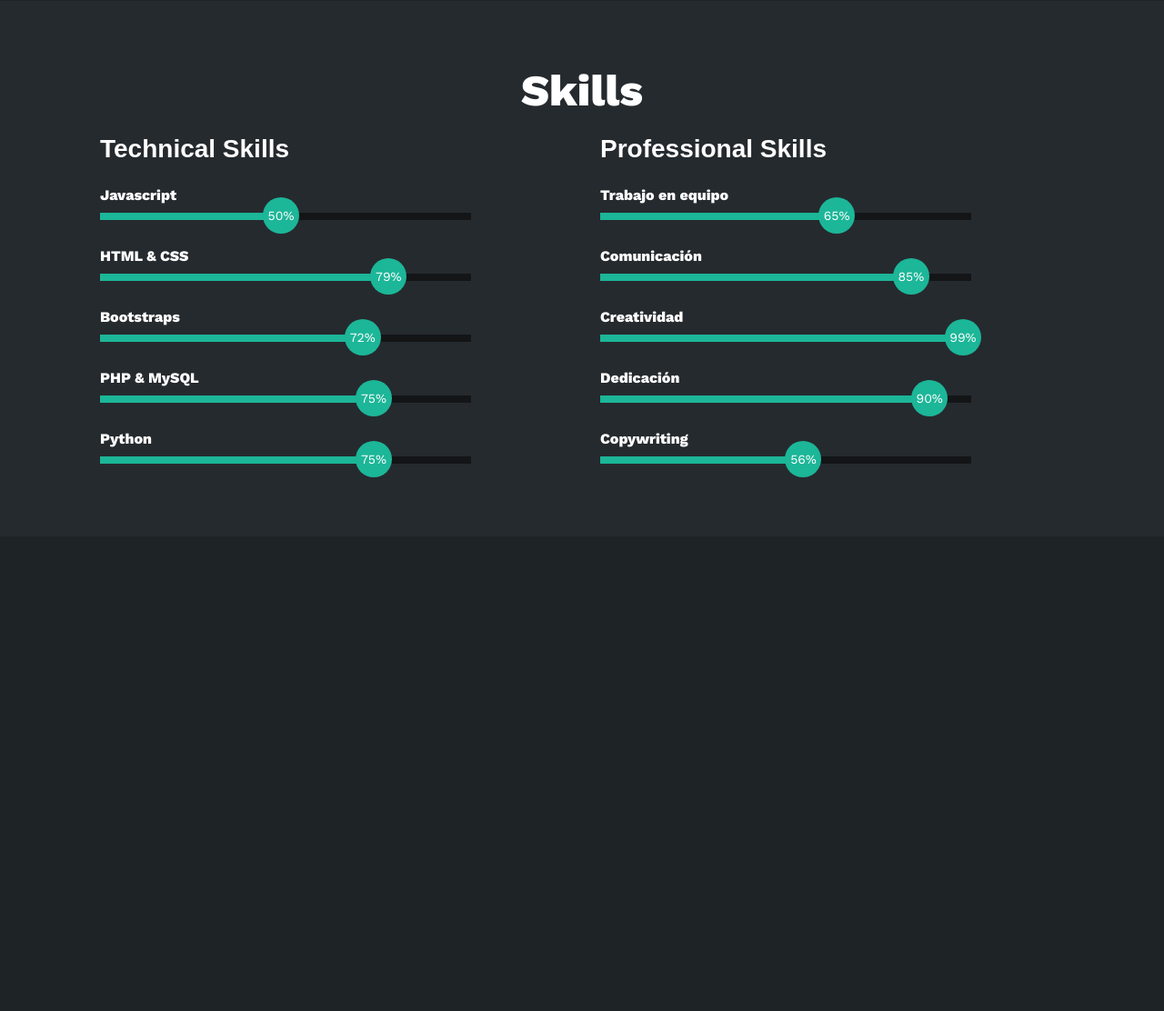
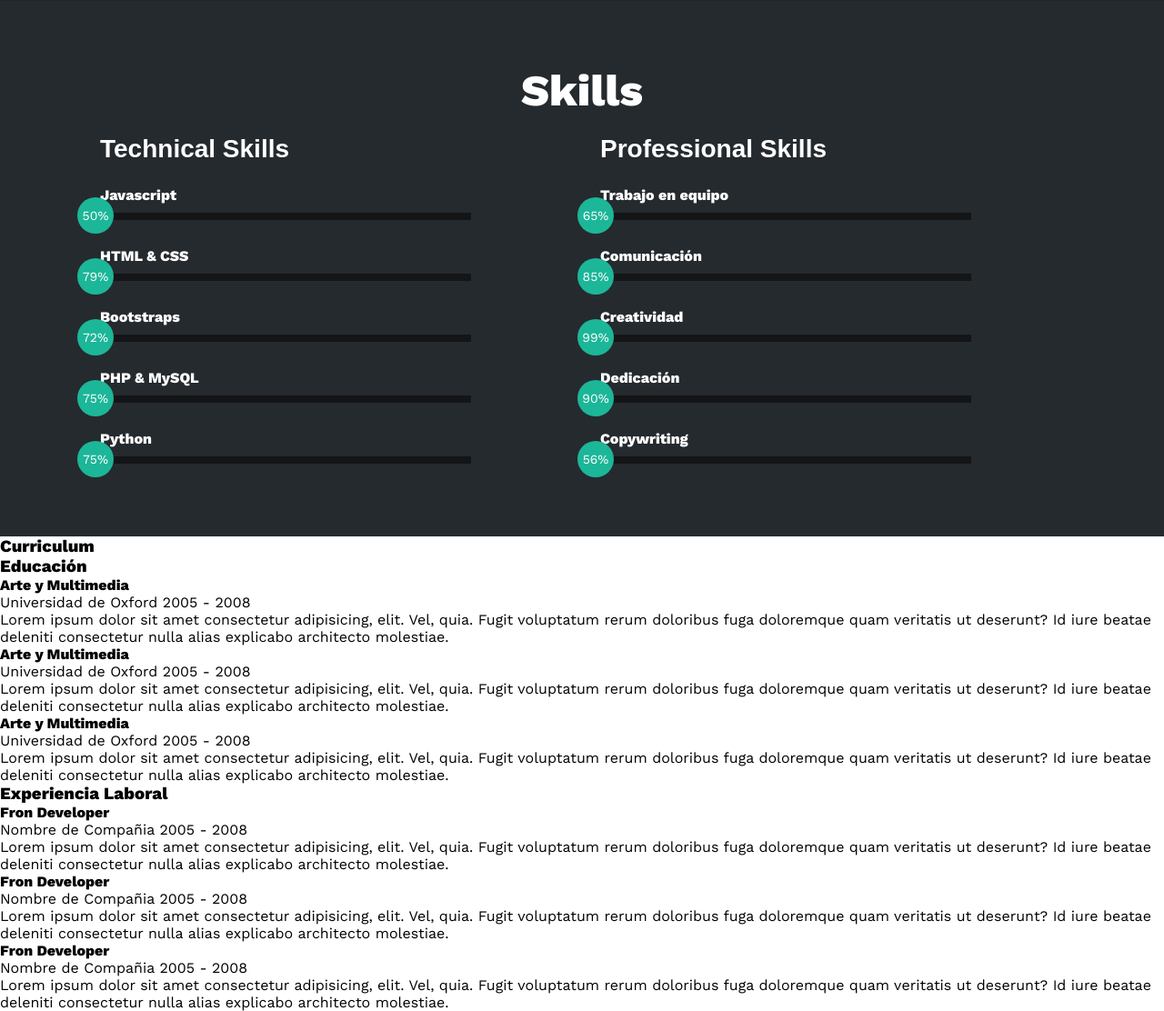
Before and after one commit to GonzaloCiv90/Web-portfolio1, a PHP site: page / in a window 1280 px wide. Shown: the part 1430-2542 px from the top of the page at 91% size. Before the commit the page ends 1955 px from the top, so only its background shows below. Run offline with PHP 8.4, Linux system fonts and the light colour scheme.

Commit message:
Se agrega html de la sección Curriculum

```diff
--- a/Index.html
+++ b/Index.html
@@ -148,7 +148,7 @@
 	</section>
 
 	<!--SECTION SKILLS-->
-	<section class="skills" id="skills">
+	<section id="skills" class="skills">
 		<div class="contenido-seccion">
 			<h2>Skills</h2>
 			<div class="fila">
@@ -158,7 +158,7 @@
 					<div class="skill">
 						<span>Javascript</span>
 						<div class="barra-skill">
-							<div class="progreso javascript">
+							<div class="progreso">
 								<span>50%</span>
 							</div>
 						</div>
@@ -166,7 +166,7 @@
 					<div class="skill">
 						<span>HTML & CSS</span>
 						<div class="barra-skill">
-							<div class="progreso htmlcss">
+							<div class="progreso">
 								<span>79%</span>
 							</div>
 						</div>
@@ -174,7 +174,7 @@
 					<div class="skill">
 						<span>Bootstraps</span>
 						<div class="barra-skill">
-							<div class="progreso bootstraps">
+							<div class="progreso">
 								<span>72%</span>
 							</div>
 						</div>
@@ -182,7 +182,7 @@
 					<div class="skill">
 						<span>PHP & MySQL</span>
 						<div class="barra-skill">
-							<div class="progreso phpmysql">
+							<div class="progreso">
 								<span>75%</span>
 							</div>
 						</div>
@@ -190,7 +190,7 @@
 					<div class="skill">
 						<span>Python</span>
 						<div class="barra-skill">
-							<div class="progreso python">
+							<div class="progreso">
 								<span>75%</span>
 							</div>
 						</div>
@@ -202,7 +202,7 @@
 					<div class="skill">
 						<span>Trabajo en equipo</span>
 						<div class="barra-skill">
-							<div class="progreso equipo">
+							<div class="progreso">
 								<span>65%</span>
 							</div>
 						</div>
@@ -210,7 +210,7 @@
 					<div class="skill">
 						<span>Comunicación</span>
 						<div class="barra-skill">
-							<div class="progreso comunicacion">
+							<div class="progreso">
 								<span>85%</span>
 							</div>
 						</div>
@@ -218,7 +218,7 @@
 					<div class="skill">
 						<span>Creatividad</span>
 						<div class="barra-skill">
-							<div class="progreso creatividad">
+							<div class="progreso">
 								<span>99%</span>
 							</div>
 						</div>
@@ -226,7 +226,7 @@
 					<div class="skill">
 						<span>Dedicación</span>
 						<div class="barra-skill">
-							<div class="progreso dedicacion">
+							<div class="progreso">
 								<span>90%</span>
 							</div>
 						</div>
@@ -234,7 +234,7 @@
 					<div class="skill">
 						<span>Copywriting</span>
 						<div class="barra-skill">
-							<div class="progreso copywriting">
+							<div class="progreso">
 								<span>56%</span>
 							</div>
 						</div>
@@ -242,5 +242,74 @@
 				</div>
 			</div>
 	</section>
+
+	<!--SECTION CURRICULUN-->
+	<section id="curriculum" class="curriculum">
+		<div class="contenido-seccion">
+			<h3>Curriculum</h3>
+			<div class="fila">
+				<div class="col-izquierda">
+					<h3>Educación</h3>
+					<div class="item-izq">
+						<h4>Arte y Multimedia</h4>
+						<span class="casa">Universidad de Oxford</span>
+						<span class="fecha">2005 - 2008</span>
+						<p>Lorem ipsum dolor sit amet consectetur adipisicing, elit. Vel, quia. Fugit voluptatum rerum doloribus fuga doloremque quam veritatis ut deserunt? Id iure beatae deleniti consectetur nulla alias explicabo architecto molestiae.</p>
+						<div class="conectori">
+							<div class="circuloi"></div>
+						</div>
+					</div>
+					<div class="item-izq">
+						<h4>Arte y Multimedia</h4>
+						<span class="casa">Universidad de Oxford</span>
+						<span class="fecha">2005 - 2008</span>
+						<p>Lorem ipsum dolor sit amet consectetur adipisicing, elit. Vel, quia. Fugit voluptatum rerum doloribus fuga doloremque quam veritatis ut deserunt? Id iure beatae deleniti consectetur nulla alias explicabo architecto molestiae.</p>
+						<div class="conectori">
+							<div class="circuloi"></div>
+						</div>
+					</div>
+					<div class="item-izq">
+						<h4>Arte y Multimedia</h4>
+						<span class="casa">Universidad de Oxford</span>
+						<span class="fecha">2005 - 2008</span>
+						<p>Lorem ipsum dolor sit amet consectetur adipisicing, elit. Vel, quia. Fugit voluptatum rerum doloribus fuga doloremque quam veritatis ut deserunt? Id iure beatae deleniti consectetur nulla alias explicabo architecto molestiae.</p>
+						<div class="conectori">
+							<div class="circuloi"></div>
+						</div>
+					</div>
+				</div>
+				<div class="col-derecha">
+					<h3>Experiencia Laboral</h3>
+					<div class="item-der">
+						<h4>Fron Developer</h4>
+						<span class="casa">Nombre de Compañia</span>
+						<span class="fecha">2005 - 2008</span>
+						<p>Lorem ipsum dolor sit amet consectetur adipisicing, elit. Vel, quia. Fugit voluptatum rerum doloribus fuga doloremque quam veritatis ut deserunt? Id iure beatae deleniti consectetur nulla alias explicabo architecto molestiae.</p>
+						<div class="conectord">
+							<div class="circulod"></div>
+						</div>
+					</div>
+					<div class="item-der">
+						<h4>Fron Developer</h4>
+						<span class="casa">Nombre de Compañia</span>
+						<span class="fecha">2005 - 2008</span>
+						<p>Lorem ipsum dolor sit amet consectetur adipisicing, elit. Vel, quia. Fugit voluptatum rerum doloribus fuga doloremque quam veritatis ut deserunt? Id iure beatae deleniti consectetur nulla alias explicabo architecto molestiae.</p>
+						<div class="conectord">
+							<div class="circulod"></div>
+						</div>
+					</div>
+					<div class="item-der">
+						<h4>Fron Developer</h4>
+						<span class="casa">Nombre de Compañia</span>
+						<span class="fecha">2005 - 2008</span>
+						<p>Lorem ipsum dolor sit amet consectetur adipisicing, elit. Vel, quia. Fugit voluptatum rerum doloribus fuga doloremque quam veritatis ut deserunt? Id iure beatae deleniti consectetur nulla alias explicabo architecto molestiae.</p>
+						<div class="conectord">
+							<div class="circulod"></div>
+						</div>
+					</div>
+				</div>
+			</div>
+		</div>
+	</section>
 </body>
 </html>
--- a/estilos.css
+++ b/estilos.css
@@ -176,7 +176,6 @@ html{
 	align-items: center;
 	justify-content:center;
 	transition: 0.3s;
-	cursor: pointer;
 }
 .sobremi .fila .col .contenedor-intereses .intereses:hover{
 	background-color: #1CB698;
```
